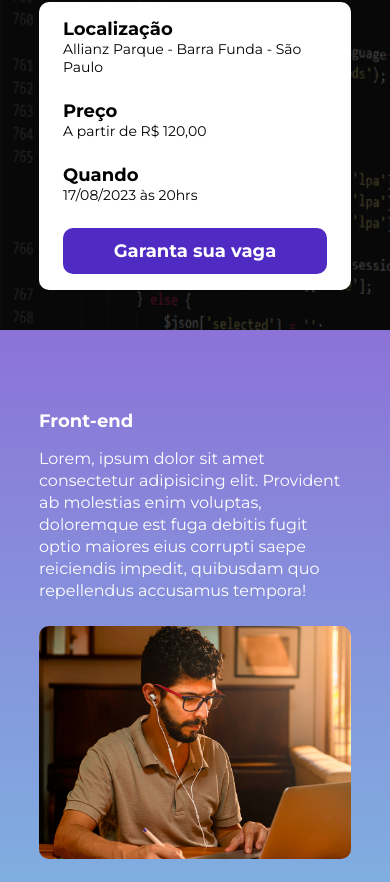
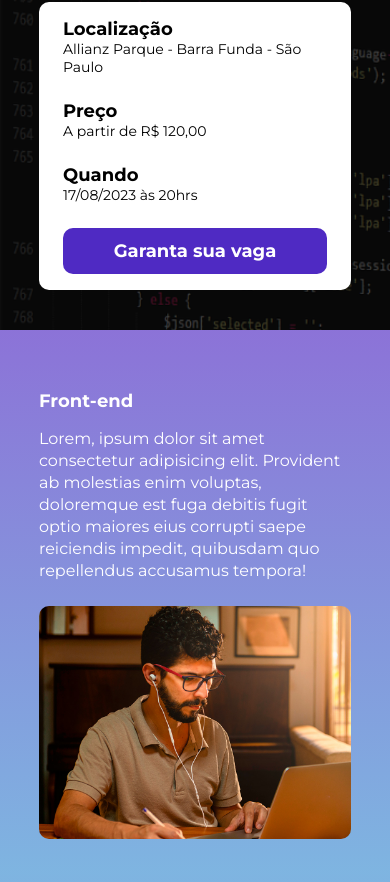
Before and after one commit to kakabosco/bosco_talks, a website built with Parcel: page src/index.html in a window 390 px wide. Shown: the part 218-1100 px from the top of the page. Built offline with nearby package versions, Linux system fonts and the light colour scheme.

Commit message:
event mobile padding adjustment

```diff
--- a/src/styles/_event.scss
+++ b/src/styles/_event.scss
@@ -60,6 +60,12 @@
     }
 
     @media (max-width: 640px) {
+        padding: 30px 0;
+
+        &--front-end {
+            padding-top: 60px;
+        }
+
         .container {
             display: block;
         }
```
